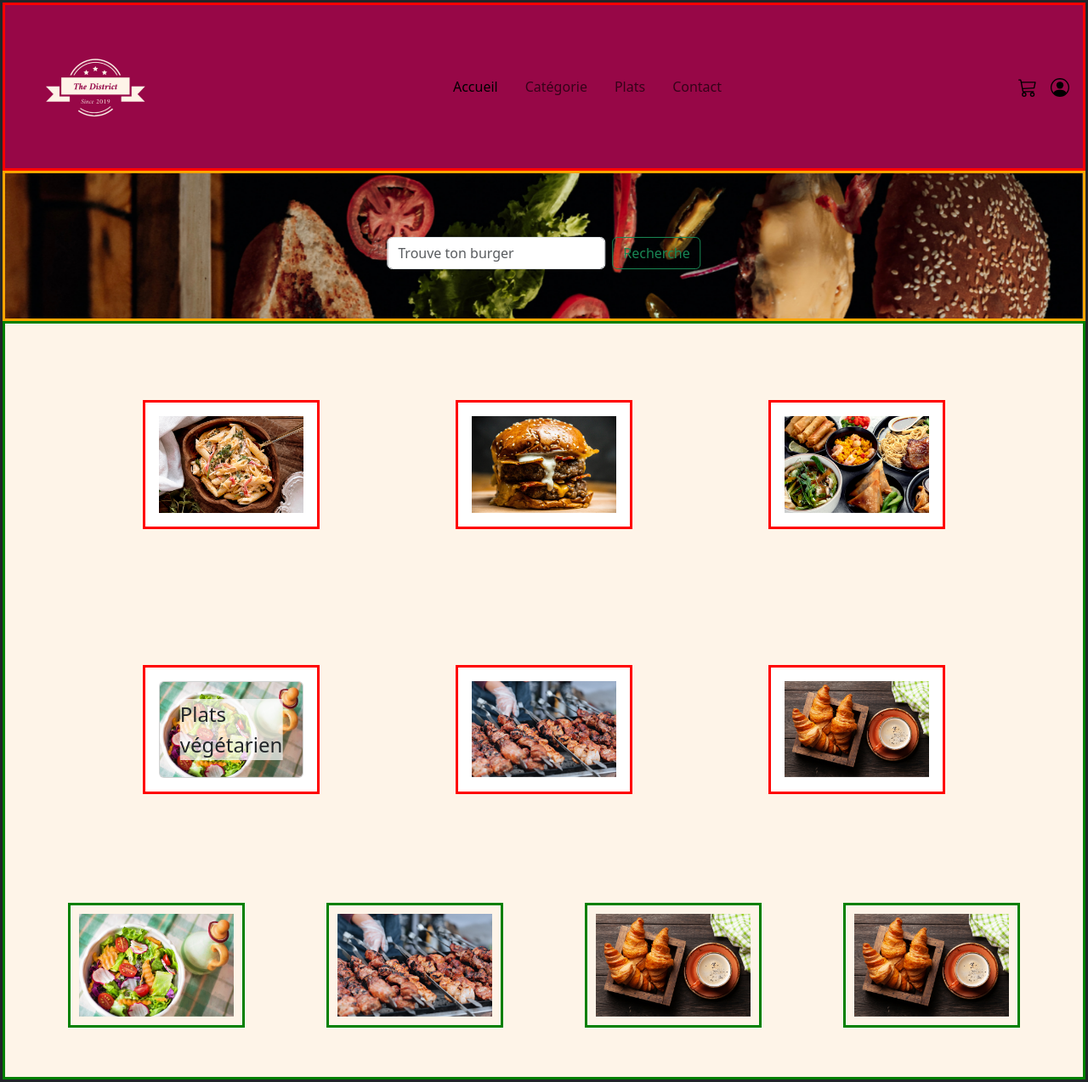
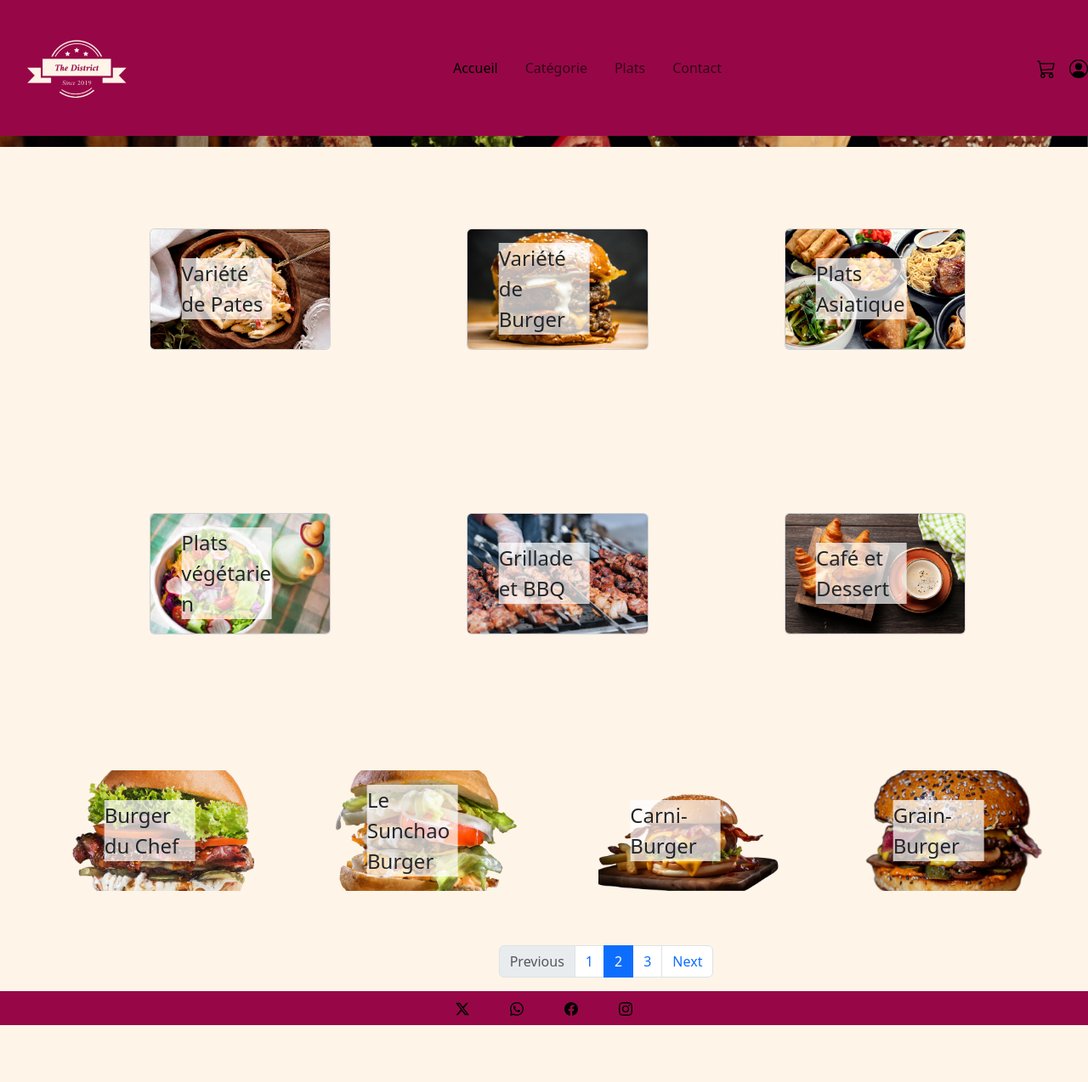
Before and after one commit to Clavelclams/restau, a PHP site: page /test.html in a window 1280 px wide. Shown: the whole page at 85% size. After the commit the page ends 1207 px from the top, so only its background shows below. Run offline with PHP 8.4, Linux system fonts and the light colour scheme.

Commit message:
semaine 3 retard d'une semaine

```diff
--- a/asset/css/style.css
+++ b/asset/css/style.css
@@ -39,9 +39,7 @@ aside {
     border: 3px solid;
 }
 .container-fluid {
-    border: 3px solid;
     --bs-gutter-x: 0;
-
 }
 .row {
     --bs-gutter-x: 0;
@@ -50,6 +48,7 @@ aside {
 
 .bordureRouge {
     border: 3px solid red;
+    background-color: antiquewhite;
     padding: 1rem;
 }
 .bordureVerte {
@@ -66,8 +65,11 @@ aside {
 }
 .cate {
     margin: 5rem;
-    background-color: white;
 }
+.margin-card {
+    margin: 1rem;
+}
+
 .Plats {
     margin: 3rem;
 }
@@ -75,3 +77,9 @@ aside {
     background-color: rgba(255, 255, 255, 0.7);
     font-size: 1.5rem;
 }
+.footer {
+    background-color: #970747;
+}
+.footer a {
+    color: #000;
+}
--- a/test.html
+++ b/test.html
@@ -11,7 +11,7 @@
   <body>
     <div class="container-fluid">
       <div class="row">
-        <header class="col-md-12  d-flex bordureRouge">
+        <header class="col-md-12 fixed-top d-flex">
           <nav class="navbar navbar-expand-lg bg-transparent col-12">
               <a class="navbar-brand me-auto" href="#"><img src="asset/img/logo-bg.png" alt=""></a>
 
@@ -56,7 +56,7 @@
         </header>
         <!-- nav carrousel -->
         <div class="row">
-          <nav id="carouselExampleSlidesOnly"  class="col-lg-12 bordureOrange position-relative slide" data-bs-ride="carousel">
+          <nav id="carouselExampleSlidesOnly"  class="col-lg-12 position-relative slide" data-bs-ride="carousel">
               <div class="carousel-inner">
                 <div class="carousel-item active">
                   <img src="asset/img/3.png" class="d-block w-100" alt="...">
@@ -79,43 +79,109 @@
       </div>
       <!-- section catégorie -->
       <div class="row section-categorie d-flex">
-        <section class="col-12 justify-content-center row bordureVerte ">
-          <div class="col-md-2 bordureRouge cate">
-            <img src="asset/img/pate.png" class="img-fluid">
+        <section class="col-12 justify-content-center row  ">
+          <div class="col-md-2  position-relative cate">
+            <img src="asset/img/pate.png" class="img-fluid margin-card card">
+            <p class="position-absolute top-50 start-50 translate-middle text-break text-plat">Variété de Pates</p>
           </div>
-          <div class="col-md-2 bordureRouge cate">
-            <img src="asset/img/burger.png" alt="" class="img-fluid">
+          <div class="col-md-2  position-relative cate">
+            <img src="asset/img/burger.png" alt="" class="img-fluid margin-card card">
+            <p class="position-absolute top-50 start-50 translate-middle text-break text-plat">Variété de Burger</p>
           </div>
-          <div class="col-md-2 bordureRouge cate">
-            <img src="asset/img/asian.png" alt="" class="img-fluid">
+          <div class="col-md-2  position-relative cate">
+            <img src="asset/img/asian.png" alt="" class="img-fluid margin-card card">
+            <p class="position-absolute top-50 start-50 translate-middle text-break text-plat">Plats Asiatique</p>
           </div>
-          <div class="col-md-2 position-relative bordureRouge cate">
-            <img src="asset/img/veggie.png" alt="" class="img-fluid card">
-            <p class="position-absolute top-50 start-50 translate-middle text-plat">Plats végétarien</p>
+          <div class="col-md-2 position-relative  cate">
+            <img src="asset/img/veggie.png" alt="" class="img-fluid margin-card card">
+            <p class="position-absolute top-50 start-50 translate-middle text-break text-plat">Plats végétarien</p>
           </div>
-          <div class="col-md-2 bordureRouge cate">
-            <img src="asset/img/bbq.png" alt="" class="img-fluid">
+          <div class="col-md-2  position-relative cate">
+            <img src="asset/img/bbq.png" alt="" class="img-fluid margin-card card">
+            <p class="position-absolute top-50 start-50 translate-middle text-break text-plat">Grillade et BBQ</p>
           </div>
-          <div class="col-md-2 bordureRouge cate">
-            <img src="asset/img/cafe et dessert.png" alt="" class="img-fluid">
+          <div class="col-md-2  position-relative cate">
+            <img src="asset/img/cafe et dessert.png" alt="" class="img-fluid margin-card card">
+            <p class="position-absolute top-50 start-50 translate-middle text-break text-plat">Café et Dessert</p>
           </div>
           <div class="row justify-content-center">
-            <div class="col-md-2 bordureVerte Plats">
-              <img src="asset/img/veggie.png" alt="" class="img-fluid">
+            <div class="col-md-2  position-relative Plats">
+              <img src="asset/img/burger1.png" alt="" class="img-fluid margin-card">
+              <p class="position-absolute top-50 start-50 translate-middle text-break text-plat">Burger du Chef</p>
             </div>
-            <div class="col-md-2 bordureVerte Plats">
-              <img src="asset/img/bbq.png" alt="" class="img-fluid">
+            <div class="col-md-2  position-relative Plats">
+              <img src="asset/img/burger2.png" alt="" class="img-fluid margin-card">
+              <p class="position-absolute top-50 start-50 translate-middle text-break text-plat">Le Sunchao Burger</p>
             </div>
-            <div class="col-md-2 bordureVerte Plats">
-              <img src="asset/img/cafe et dessert.png" alt="" class="img-fluid">
+            <div class="col-md-2  position-relative Plats">
+              <img src="asset/img/burger4.png" alt="" class="img-fluid margin-card">
+              <p class="position-absolute top-50 start-50 translate-middle text-break text-plat">Carni-Burger</p>
             </div>
-            <div class="col-md-2 bordureVerte Plats">
-              <img src="asset/img/cafe et dessert.png" alt="" class="img-fluid">
+            <div class="col-md-2  position-relative Plats">
+              <img src="asset/img/burger3.png" alt="" class="img-fluid margin-card">
+              <p class="position-absolute top-50 start-50 translate-middle text-break text-plat">Grain-Burger</p>
             </div>
+          </div>
+          <div class="row justify-content-center">
+            <nav class="col-md-1" aria-label="...">
+              <ul class="pagination">
+                <li class="page-item disabled">
+                  <span class="page-link">Previous</span>
+                </li>
+                <li class="page-item"><a class="page-link" href="#">1</a></li>
+                <li class="page-item active" aria-current="page">
+                  <span class="page-link">2</span>
+                </li>
+                <li class="page-item"><a class="page-link" href="#">3</a></li>
+                <li class="page-item">
+                  <a class="page-link" href="#">Next</a>
+                </li>
+              </ul>
+            </nav>
           </div>
         </section>
       </div>
+      <div class="row ">
+
+      </div>
       <!-- footer -->
+      <div class="row footer d-flex">
+        <footer class="row col-12 ">
+          <div class="row">
+            <ul class="nav justify-content-center">
+              <li class="nav-item">
+                <a class="nav-link mx-lg-2" href="#">
+                  <svg xmlns="http://www.w3.org/2000/svg" width="16" height="16" fill="currentColor" class="bi bi-twitter-x" viewBox="0 0 16 16">
+                    <path d="M12.6.75h2.454l-5.36 6.142L16 15.25h-4.937l-3.867-5.07-4.425 5.07H.316l5.733-6.57L0 .75h5.063l3.495 4.633L12.601.75Zm-.86 13.028h1.36L4.323 2.145H2.865z"/>
+                  </svg>
+                </a>
+              </li>
+              <li class="nav-item">
+                <a class="nav-link mx-lg-2" href="#">
+                  <svg xmlns="http://www.w3.org/2000/svg" width="16" height="16" fill="currentColor" class="bi bi-whatsapp" viewBox="0 0 16 16">
+                    <path d="M13.601 2.326A7.85 7.85 0 0 0 7.994 0C3.627 0 .068 3.558.064 7.926c0 1.399.366 2.76 1.057 3.965L0 16l4.204-1.102a7.9 7.9 0 0 0 3.79.965h.004c4.368 0 7.926-3.558 7.93-7.93A7.9 7.9 0 0 0 13.6 2.326zM7.994 14.521a6.6 6.6 0 0 1-3.356-.92l-.24-.144-2.494.654.666-2.433-.156-.251a6.56 6.56 0 0 1-1.007-3.505c0-3.626 2.957-6.584 6.591-6.584a6.56 6.56 0 0 1 4.66 1.931 6.56 6.56 0 0 1 1.928 4.66c-.004 3.639-2.961 6.592-6.592 6.592m3.615-4.934c-.197-.099-1.17-.578-1.353-.646-.182-.065-.315-.099-.445.099-.133.197-.513.646-.627.775-.114.133-.232.148-.43.05-.197-.1-.836-.308-1.592-.985-.59-.525-.985-1.175-1.103-1.372-.114-.198-.011-.304.088-.403.087-.088.197-.232.296-.346.1-.114.133-.198.198-.33.065-.134.034-.248-.015-.347-.05-.099-.445-1.076-.612-1.47-.16-.389-.323-.335-.445-.34-.114-.007-.247-.007-.38-.007a.73.73 0 0 0-.529.247c-.182.198-.691.677-.691 1.654s.71 1.916.81 2.049c.098.133 1.394 2.132 3.383 2.992.47.205.84.326 1.129.418.475.152.904.129 1.246.08.38-.058 1.171-.48 1.338-.943.164-.464.164-.86.114-.943-.049-.084-.182-.133-.38-.232"/>
+                  </svg>
+                </a>
+              </li>
+              <li class="nav-item">
+                <a class="nav-link mx-lg-2" href="#">
+                  <svg xmlns="http://www.w3.org/2000/svg" width="16" height="16" fill="currentColor" class="bi bi-facebook" viewBox="0 0 16 16">
+                    <path d="M16 8.049c0-4.446-3.582-8.05-8-8.05C3.58 0-.002 3.603-.002 8.05c0 4.017 2.926 7.347 6.75 7.951v-5.625h-2.03V8.05H6.75V6.275c0-2.017 1.195-3.131 3.022-3.131.876 0 1.791.157 1.791.157v1.98h-1.009c-.993 0-1.303.621-1.303 1.258v1.51h2.218l-.354 2.326H9.25V16c3.824-.604 6.75-3.934 6.75-7.951"/>
+                  </svg>
+                </a>
+              </li>
+              <li class="nav-item">
+                <a class="nav-link mx-lg-2" href="#">
+                  <svg xmlns="http://www.w3.org/2000/svg" width="16" height="16" fill="currentColor" class="bi bi-instagram" viewBox="0 0 16 16">
+                    <path d="M8 0C5.829 0 5.556.01 4.703.048 3.85.088 3.269.222 2.76.42a3.9 3.9 0 0 0-1.417.923A3.9 3.9 0 0 0 .42 2.76C.222 3.268.087 3.85.048 4.7.01 5.555 0 5.827 0 8.001c0 2.172.01 2.444.048 3.297.04.852.174 1.433.372 1.942.205.526.478.972.923 1.417.444.445.89.719 1.416.923.51.198 1.09.333 1.942.372C5.555 15.99 5.827 16 8 16s2.444-.01 3.298-.048c.851-.04 1.434-.174 1.943-.372a3.9 3.9 0 0 0 1.416-.923c.445-.445.718-.891.923-1.417.197-.509.332-1.09.372-1.942C15.99 10.445 16 10.173 16 8s-.01-2.445-.048-3.299c-.04-.851-.175-1.433-.372-1.941a3.9 3.9 0 0 0-.923-1.417A3.9 3.9 0 0 0 13.24.42c-.51-.198-1.092-.333-1.943-.372C10.443.01 10.172 0 7.998 0zm-.717 1.442h.718c2.136 0 2.389.007 3.232.046.78.035 1.204.166 1.486.275.373.145.64.319.92.599s.453.546.598.92c.11.281.24.705.275 1.485.039.843.047 1.096.047 3.231s-.008 2.389-.047 3.232c-.035.78-.166 1.203-.275 1.485a2.5 2.5 0 0 1-.599.919c-.28.28-.546.453-.92.598-.28.11-.704.24-1.485.276-.843.038-1.096.047-3.232.047s-2.39-.009-3.233-.047c-.78-.036-1.203-.166-1.485-.276a2.5 2.5 0 0 1-.92-.598 2.5 2.5 0 0 1-.6-.92c-.109-.281-.24-.705-.275-1.485-.038-.843-.046-1.096-.046-3.233s.008-2.388.046-3.231c.036-.78.166-1.204.276-1.486.145-.373.319-.64.599-.92s.546-.453.92-.598c.282-.11.705-.24 1.485-.276.738-.034 1.024-.044 2.515-.045zm4.988 1.328a.96.96 0 1 0 0 1.92.96.96 0 0 0 0-1.92m-4.27 1.122a4.109 4.109 0 1 0 0 8.217 4.109 4.109 0 0 0 0-8.217m0 1.441a2.667 2.667 0 1 1 0 5.334 2.667 2.667 0 0 1 0-5.334"/>
+                  </svg>
+                </a>
+              </li>
+            </ul>
+          </div>
+        </footer>
+
+      </div>
     </div>
     <!-- Bootstrap js -->
 
```
